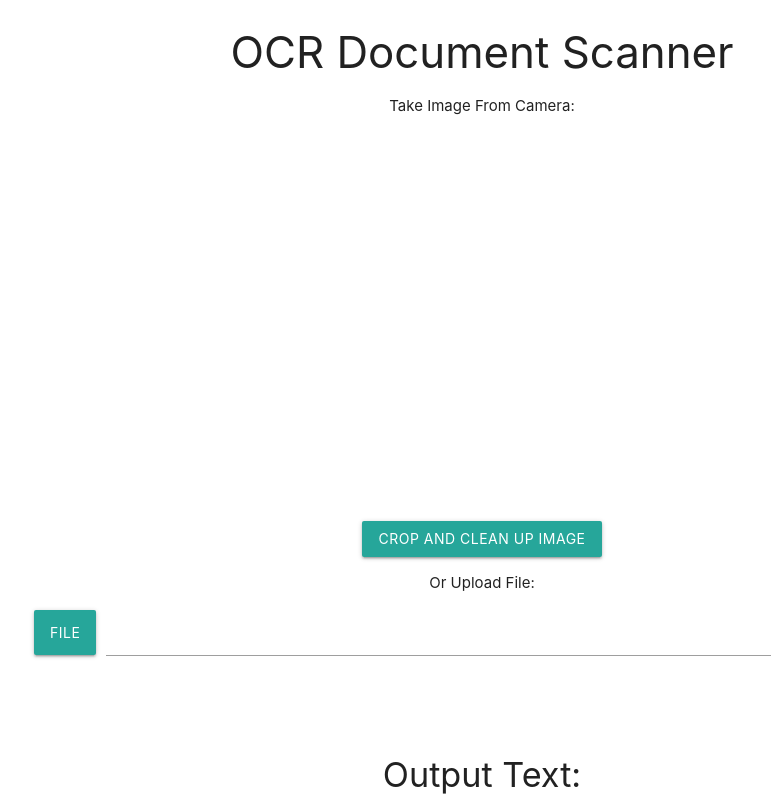
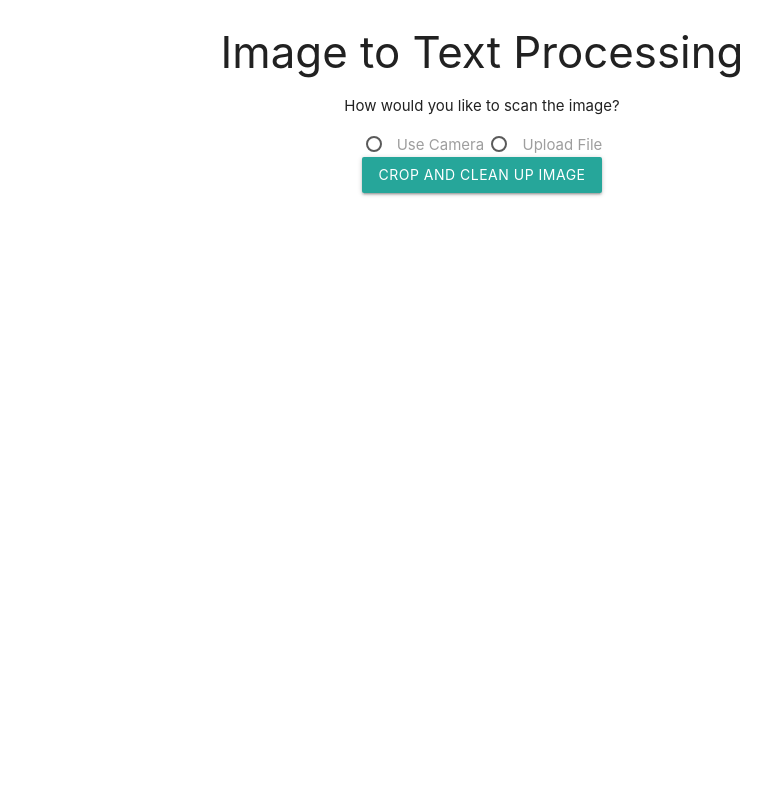
Before and after one commit to kethan1/CCI-Fair-2021-Summer, a Flask app: page / in a window 1280 px wide. Shown: the whole page, without its empty margins (158-929 px from the left). After the commit the page ends 196 px from the top, so only its background shows below. Run offline with Flask 2, Linux system fonts and the light colour scheme; some libraries are stand-ins or nearby versions.

Commit message:
make website look better

```diff
--- a/app.py
+++ b/app.py
@@ -17,6 +17,7 @@ def camera():
 
 if __name__ == "__main__":
     if "DYNO" not in os.environ:
+        # Need to run the camera on https
         context = (os.path.join(os.path.dirname(__file__), 'cert.pem'), os.path.join(os.path.dirname(__file__), 'key.pem'))
         app.run(host='0.0.0.0', port='443', debug=True, ssl_context=context)
     else:
--- a/static/camera.js
+++ /dev/null
@@ -1,105 +0,0 @@
-// Grab elements, create settings, etc.
-const video = document.getElementById('video');
-
-// Get access to the camera!
-if (navigator.mediaDevices && navigator.mediaDevices.getUserMedia) {
-    // Not adding `{ audio: true }` since we only want video
-    navigator.mediaDevices.getUserMedia({ video: true }).then(function(stream) {
-        globalThis.video.srcObject = stream;
-        video.play();
-    });
-}
-
-document.getElementById("snap").addEventListener("click", function() {
-
-    const canvas = document.createElement("canvas");
-    const change_canvas = document.querySelector("#changeCanvas");
-
-    change_canvas.textContent = '';
-
-    // scale the canvas accordingly
-    canvas.width = video.videoWidth;
-    canvas.height = video.videoHeight;
-
-    // draw the video at that frame
-    const ctx = canvas.getContext('2d');
-    ctx.filter = 'grayscale(1)';
-    ctx.drawImage(video, 0, 0, canvas.width, canvas.height);
-
-    try {
-        var canvas2 = fx.canvas();
-    } catch (e) {
-        alert(e);
-        return;
-    }
-    var texture = canvas2.texture(canvas);
-    canvas2.draw(texture).brightnessContrast(0, 0);
-    canvas2.update();
-
-    change_canvas.appendChild(canvas2);
-
-    var brightness = document.createElement("p");
-    var contrast = document.createElement("p");
-    var brightness_input = document.createElement("input");
-    var contrast_input = document.createElement("input");
-
-    brightness_input.type = "range";
-    brightness_input.min = -1;
-    brightness_input.max = 1;
-    brightness_input.step = 0.01;
-    brightness_input.value = 0;
-
-    contrast_input.type = "range";
-    contrast_input.min = -1;
-    contrast_input.max = 1;
-    contrast_input.step = 0.01;
-    contrast_input.value = 0;
-
-    brightness.appendChild(brightness_input);
-    contrast.appendChild(contrast_input);
-
-    current_brightness = brightness_input.value;
-    current_contrast = contrast_input.value;
-
-    brightness.querySelector("input[type='range']").addEventListener("input", function() {
-        canvas2.draw(texture).brightnessContrast(this.value, current_contrast);
-        canvas2.update();
-        current_brightness = brightness_input.value;
-    });
-    contrast.querySelector("input[type='range']").addEventListener("input", function() {
-        canvas2.draw(texture).brightnessContrast(current_brightness, this.value);
-        canvas2.update();
-        current_contrast = contrast_input.value;
-    });
-
-    change_canvas.appendChild(brightness);
-    change_canvas.appendChild(contrast);
-    change_canvas.scrollIntoView();
-
-    var get_text_button = document.createElement("button");
-    get_text_button.textContent = "Get Text";
-    get_text_button.classList.add("waves-effect", "waves-light", "btn");
-    get_text_button.addEventListener("click", function() {
-        Tesseract.recognize(
-            canvas2.toDataURL(),
-            'eng',
-            {
-                logger: m => {
-                    console.log(m)
-                    if (!(m.progress === 1)) {
-                        document.querySelector(".progress").style.visibility = 'visible';
-                        document.querySelector(".determinate").style.width = String(m.progress * 100) + "%";
-                    } else {
-                        document.querySelector(".progress").style.visibility = 'hidden';
-                    }
-                    current_action.textContent = m.status;
-                }
-            })
-            .then(( { data: { text } }) => {
-                document.getElementById("outputText").textContent = text;
-                console.log(text);
-            }
-        )
-    });
-    change_canvas.appendChild(get_text_button);
-});
--- /dev/null
+++ b/static/get_text.js
@@ -0,0 +1,218 @@
+var video = document.getElementById('video');
+var camera = document.getElementById('camera_radio_button_show');
+var file = document.getElementById('upload_file_radio_button_show');
+var stream = undefined;
+
+camera.addEventListener('click', function() {
+    document.getElementById('show_camera_section').style.display = 'block';
+    globalThis.video = document.createElement("video");
+    video.id = "video";
+    video.width = "480";
+    video.height = "360";
+    video.autoplay = true;
+    document.getElementById('show_camera_section').insertBefore(video, document.getElementById('show_camera_section').firstChild);
+    document.getElementById('show_file_input_section').style.display = 'none';
+    if (navigator.mediaDevices && navigator.mediaDevices.getUserMedia) {
+        navigator.mediaDevices.getUserMedia({ video: true }).then(function(stream) {
+            globalThis.stream = stream;
+            video.srcObject = stream;
+            video.play();
+        });
+    }
+});
+file.addEventListener('click', function() {
+    document.getElementById('show_camera_section').style.display = 'none';
+    if (stream !== undefined) {
+        video.pause()
+        video.remove();
+        stream.getTracks().forEach(function(track) {
+            track.stop();
+        });
+    }
+    document.getElementById('show_file_input_section').style.display = 'block';
+});
+
+// Get access to the camera!
+
+document.getElementById("snap").addEventListener("click", function() {
+    const canvas = document.createElement("canvas");
+    const change_canvas = document.querySelector("#changeCanvas");
+
+    try {
+        var canvas_glfx = fx.canvas();
+    } catch (e) {
+        alert(e);
+        return;
+    }
+
+    change_canvas.textContent = '';
+
+    // scale the canvas accordingly
+    canvas.width = 640;
+    canvas.height = 480;
+    const ctx = canvas.getContext('2d');
+    ctx.filter = 'grayscale(1)';
+
+    if (document.querySelector('input[type=file]').files.length > 0) {
+        // draw the video at that frame
+        var img = new Image();
+        img.src = URL.createObjectURL(document.querySelector('input[type=file]').files[0]);
+
+        img.onload = function() {
+            ctx.drawImage(img, 0, 0);
+
+            var texture = canvas_glfx.texture(canvas);
+            canvas_glfx.draw(texture).brightnessContrast(0, 0);
+            canvas_glfx.update();
+            canvas_glfx.style.width = "70%"
+
+            var brightness = document.createElement("p"),
+                contrast = document.createElement("p"),
+                brightness_input = document.createElement("input"),
+                contrast_input = document.createElement("input");
+
+            brightness_input.type = "range";
+            brightness_input.min = -1;
+            brightness_input.max = 1;
+            brightness_input.step = 0.01;
+            brightness_input.value = 0;
+
+            contrast_input.type = "range";
+            contrast_input.min = -1;
+            contrast_input.max = 1;
+            contrast_input.step = 0.01;
+            contrast_input.value = 0;
+
+            brightness.appendChild(brightness_input);
+            contrast.appendChild(contrast_input);
+
+            current_brightness = brightness_input.value;
+            current_contrast = contrast_input.value;
+
+            brightness.querySelector("input[type='range']").addEventListener("input", function() {
+                canvas_glfx.draw(texture).brightnessContrast(this.value, current_contrast);
+                canvas_glfx.update();
+                current_brightness = brightness_input.value;
+            });
+            contrast.querySelector("input[type='range']").addEventListener("input", function() {
+                canvas_glfx.draw(texture).brightnessContrast(current_brightness, this.value);
+                canvas_glfx.update();
+                current_contrast = contrast_input.value;
+            });
+
+            var get_text_button = document.createElement("button");
+            get_text_button.textContent = "Get Text";
+            get_text_button.classList.add("waves-effect", "waves-light", "btn");
+            get_text_button.addEventListener("click", function() {
+                Tesseract.recognize(
+                    canvas_glfx.toDataURL(),
+                    'eng',
+                    {
+                        logger: m => {
+                            console.log(m)
+                            if (!(m.progress === 1)) {
+                                document.querySelector(".progress").style.visibility = 'visible';
+                                document.querySelector(".determinate").style.width = String(m.progress * 100) + "%";
+                            } else {
+                                document.querySelector(".progress").style.visibility = 'hidden';
+                            }
+                            current_action.textContent = m.status;
+                        }
+                    })
+                    .then(( { data: { text } }) => {
+                        document.getElementById("outputText").textContent = text;
+                        document.getElementById("outputText").style.visibility = 'visible';
+                        console.log(text);
+                    }
+                )
+            });
+
+            change_canvas.appendChild(canvas_glfx);
+            change_canvas.appendChild(brightness);
+            change_canvas.appendChild(contrast);
+            change_canvas.appendChild(get_text_button);
+            change_canvas.scrollIntoView();
+        }
+    } else {
+        // draw the video at that frame
+        ctx.drawImage(video, 0, 0, canvas.width, canvas.height);
+
+        var texture = canvas_glfx.texture(canvas);
+        canvas_glfx.draw(texture).brightnessContrast(0, 0);
+        canvas_glfx.update();
+
+        var brightness = document.createElement("p"),
+            contrast = document.createElement("p"),
+            brightness_input = document.createElement("input"),
+            contrast_input = document.createElement("input"),
+            brightness_text = document.createElement("span"),
+            contrast_text = document.createElement("span");
+
+        brightness_input.type = "range";
+        brightness_input.min = -1;
+        brightness_input.max = 1;
+        brightness_input.step = 0.01;
+        brightness_input.value = 0;
+
+        contrast_input.type = "range";
+        contrast_input.min = -1;
+        contrast_input.max = 1;
+        contrast_input.step = 0.01;
+        contrast_input.value = 0;
+
+        brightness_text.textContent = "Brightness: ";
+        contrast_text.textContent = "Contrast: ";
+
+        brightness.appendChild(brightness_text);
+        brightness.appendChild(brightness_input);
+        contrast.appendChild(contrast_text);
+        contrast.appendChild(contrast_input);
+
+        current_brightness = brightness_input.value;
+        current_contrast = contrast_input.value;
+
+        brightness.querySelector("input[type='range']").addEventListener("input", function() {
+            canvas_glfx.draw(texture).brightnessContrast(this.value, current_contrast);
+            canvas_glfx.update();
+            current_brightness = brightness_input.value;
+        });
+        contrast.querySelector("input[type='range']").addEventListener("input", function() {
+            canvas_glfx.draw(texture).brightnessContrast(current_brightness, this.value);
+            canvas_glfx.update();
+            current_contrast = contrast_input.value;
+        });
+
+        var get_text_button = document.createElement("button");
+        get_text_button.textContent = "Get Text";
+        get_text_button.classList.add("waves-effect", "waves-light", "btn");
+        get_text_button.addEventListener("click", function() {
+            Tesseract.recognize(
+                canvas_glfx.toDataURL(),
+                'eng',
+                {
+                    logger: m => {
+                        console.log(m)
+                        if (!(m.progress === 1)) {
+                            document.querySelector("#progress_bars").style.visibility = 'visible';
+                            document.querySelector(".determinate").style.width = String(m.progress * 100) + "%";
+                        } else {
+                            document.querySelector("#progress_bars").style.visibility = 'hidden';
+                        }
+                        current_action.textContent = m.status;
+                    }
+                })
+                .then(( { data: { text } }) => {
+                    document.getElementById("outputText").textContent = text;
+                    document.querySelector("h4").style.visibility = "visible";
+                    console.log(text);
+                }
+            )
+        });
+
+        change_canvas.appendChild(canvas_glfx);
+        change_canvas.appendChild(brightness);
+        change_canvas.appendChild(contrast);
+        change_canvas.appendChild(get_text_button);
+        change_canvas.scrollIntoView();
+    }
+});
--- a/templates/home.html
+++ b/templates/home.html
@@ -8,21 +8,32 @@
     <script src="https://cdnjs.cloudflare.com/ajax/libs/materialize/1.0.0/js/materialize.min.js"></script>
     <link href="https://fonts.googleapis.com/icon?family=Material+Icons" rel="stylesheet">
     <meta name="viewport" content="width=device-width, initial-scale=1.0">
-    <title>OCR Document Scanner</title>
+    <title>Image to Text Processing</title>
     <script src='https://unpkg.com/tesseract.js@v2.1.0/dist/tesseract.min.js'></script>
     <script src="/static/glfx.js"></script>
+    <link rel="icon" type="image/png" href="/static/favicon.png"/>
 </head>
 <body>
-    <div class="container" style="text-align: center;">
-        <h3>OCR Document Scanner</h3>
-        <p>Take Image From Camera:</p>
-        <div style="text-align: center;">
+    <div class="container" style="text-align: center; max-width: 100%;">
+        <h3>Image to Text Processing</h3>
+        <p>How would you like to scan the image?</p>
+        <label>
+            <input type="radio" id="camera_radio_button_show" name="camera_or_file">
+            <span>Use Camera</span>
+        </label>
+        <label>
+            <input type="radio" id="upload_file_radio_button_show" name="camera_or_file">
+            <span>Upload File</span>
+        </label>
+
+        <div id="show_camera_section">
+            <div style="text-align: center; display: none;">
                 <video id="video" width="480" height="360" autoplay></video>
                 <br>
                 <br>
-            <button id="snap" class="btn waves-effect waves-light">Crop and Clean Up Image</button>
             </div>
-        <p>Or Upload File:</p>
+        </div>
+        <div id="show_file_input_section" style="display: none;">
             <div class="row">
                 <div class="file-field input-field">
                     <div class="btn">
@@ -33,63 +44,25 @@
                         <input class="file-path validate" type="text">
                     </div>
                 </div>
-            <!-- <a onclick="getTextFromFile()" class="waves-effect waves-light btn">Get Text From Image</a> -->
             </div>
+        </div>
+
+        <button id="snap" class="btn waves-effect waves-light">Crop and Clean Up Image</button>
         <br>
-        <div>
-            <div class="progress" style="visibility: hidden;">
+        <br>
+        <div id="changeCanvas"></div>
+        <div id="progress_bars" style="visibility: hidden;">
+            <div class="progress">
                 <div class="determinate" style="width: 0%;"></div>
             </div>
             <p id="current_action"></p>
         </div>
-
-        <div id="changeCanvas">
-
-        </div>
-        <h4 style="text-align: center;">
+        <h4 style="text-align: center; visibility: hidden;">
             Output Text:
             <div id="outputText"></div>
         </h4>
     </div>
 
-    <script>
-        function getTextFromFile() {
-            if (document.querySelector('input[type=file]').files.length > 0) {
-                const file = document.querySelector('input[type=file]').files[0];
-                const reader = new FileReader();
-
-                if (file) {
-                    reader.readAsDataURL(file);
-                }
-
-                reader.addEventListener("load", function () {
-
-                    // convert image file to base64 string
-                    Tesseract.recognize(
-                        reader.result,
-                        'eng',
-                        {
-                            logger: m => {
-                                console.log(m)
-                                if (m.status === "recognizing text") {
-                                    if (!(m.progress === 1)) {
-                                        document.querySelector(".progress").style.visibility = 'visible';
-                                        document.querySelector(".determinate").style.width = String(m.progress * 100) + "%";
-                                    } else {
-                                        document.querySelector(".progress").style.visibility = 'hidden';
-                                    }
-                                }
-                            }
-                        })
-                        .then(( { data: { text } }) => {
-                            document.getElementById("outputText").innerText = text;
-                            console.log(text)
-                        }
-                    )
-                }, false);
-            }
-        }
-    </script>
-    <script src="/static/camera.js"></script>
+    <script src="/static/get_text.js"></script>
 </body>
 </html>
```
Also changed, not shown: static/favicon.png (added). Lines whose indentation alone changed are shown as unchanged.
